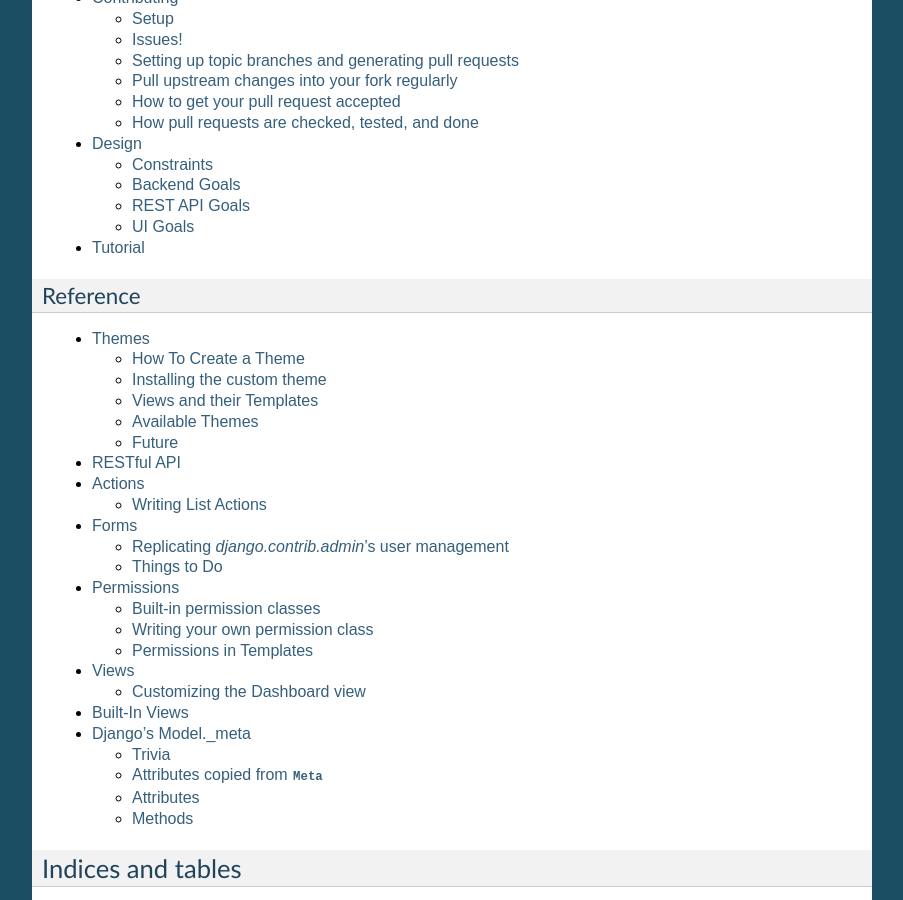
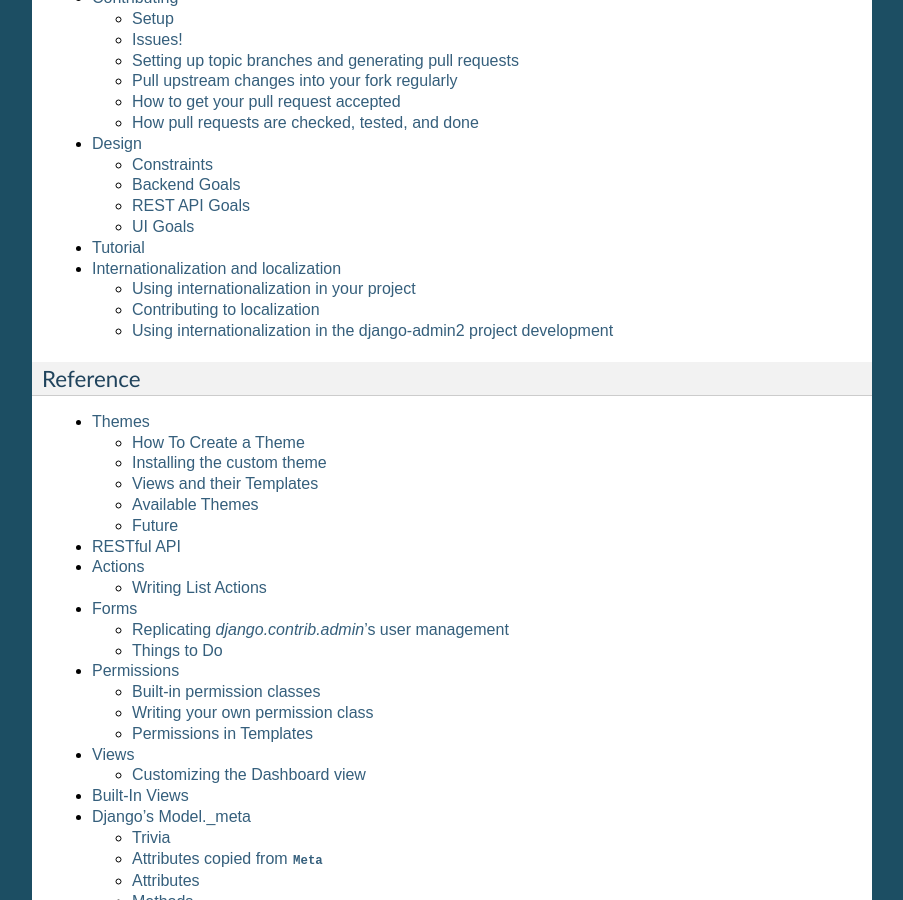
Before and after one commit to jazzband/django-admin2, a Sphinx documentation site: the page built from docs/index.rst, in a window 1280 px wide and 900 px high, scrolled down 1044 px. Shown: the whole window, without its empty margins (198-1101 px from the left). Built offline with Sphinx 7.4.7, drawn with Linux system fonts in a browser that asks for light colours; some of the changed lines change nothing that is shown.

Commit message:
doc on internationalization

```diff
--- a/docs/index.rst
+++ b/docs/index.rst
@@ -64,6 +64,7 @@
    contributing
    design
    tutorial
+   internationalization
 
 Reference
 -----------
--- /dev/null
+++ b/docs/internationalization.rst
@@ -0,0 +1,83 @@
+=====================================
+Internationalization and localization
+=====================================
+
+.. index:: internationalization
+
+Refer to the `Django i18n documentation`_ to get started.
+
+.. _`Django i18n documentation`: https://docs.djangoproject.com/en/dev/topics/i18n/
+
+
+Using internationalization in your project
+==========================================
+
+Make sure you've activated translation for your project
+(the fastest way is to check in your ``settings.py`` file if ``MIDDLEWARE_CLASSES`` includes
+``django.middleware.locale.LocaleMiddleware``).
+
+Then compile the messages so they can be used by Django.
+
+.. code-block:: bash
+
+  python manage.py compilemessages
+
+
+It should get you started !
+
+Contributing to localization
+============================
+
+Django-admin2 has adopted `Transifex`_ to manage the localization process, `join and
+help us`_ making django-admin2 available for everyone !
+
+.. _Transifex: https://www.transifex.com
+.. _`join and help us`: https://www.transifex.com/projects/p/django-admin2/
+
+
+Using internationalization in the django-admin2 project development
+===================================================================
+
+Internationalization
+--------------------
+
+Python code
+###########
+
+Make sure to use ugettext or ugettext_lazy on strings that will be shown to the users,
+with string interpolation ( "%(name_of_variable)s" instead of "%s" ) where needed.
+
+Remember that all languages do not use the same word order, so try to provide flexible strings to translate !
+
+Templates
+#########
+
+Make sure to load the i18n tags and put ``trans`` tags and ``blocktrans`` blocks where needed.
+
+Block variables are very useful to keep the strings simple.
+
+Adding a new locale
+-------------------
+
+.. code-block:: bash
+
+  cd djadmin2
+  django-admin.py makemessages -l $LOCALE_CODE
+
+A new file will be created under ``locale/$LOCALE_CODE/LC_MESSAGES/django.po``
+
+Update the headers of the newly created file to match existing files and start the translation !
+
+
+Updating existing locales
+-------------------------
+
+.. code-block:: bash
+
+  cd djadmin2 # or any other package, for instance example/blog
+  django-admin.py makemessages -a
+
+  # update the translations
+  # make sure to fix all fuzzy translations
+
+  django-admin.py compilemessages
```
